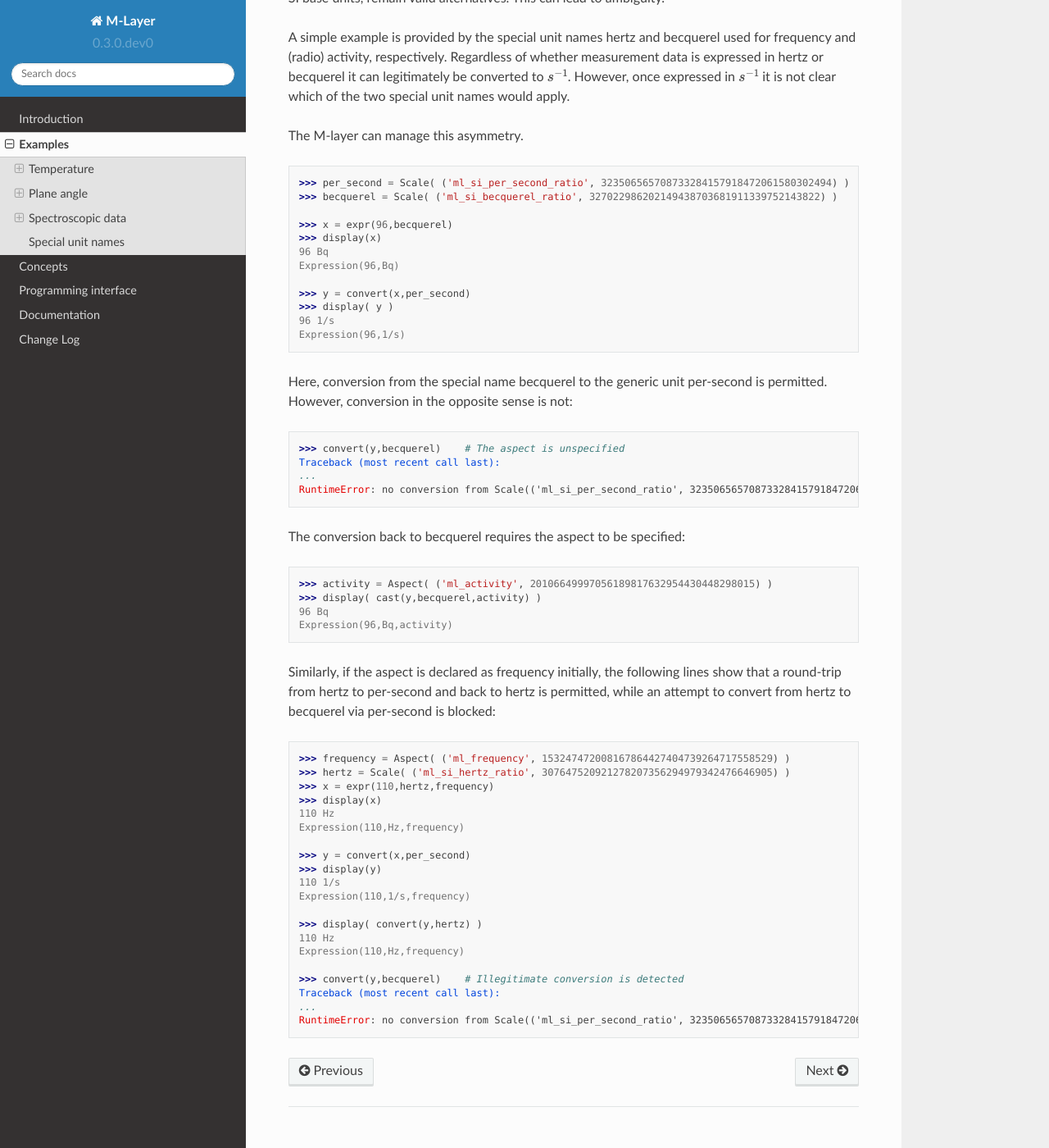
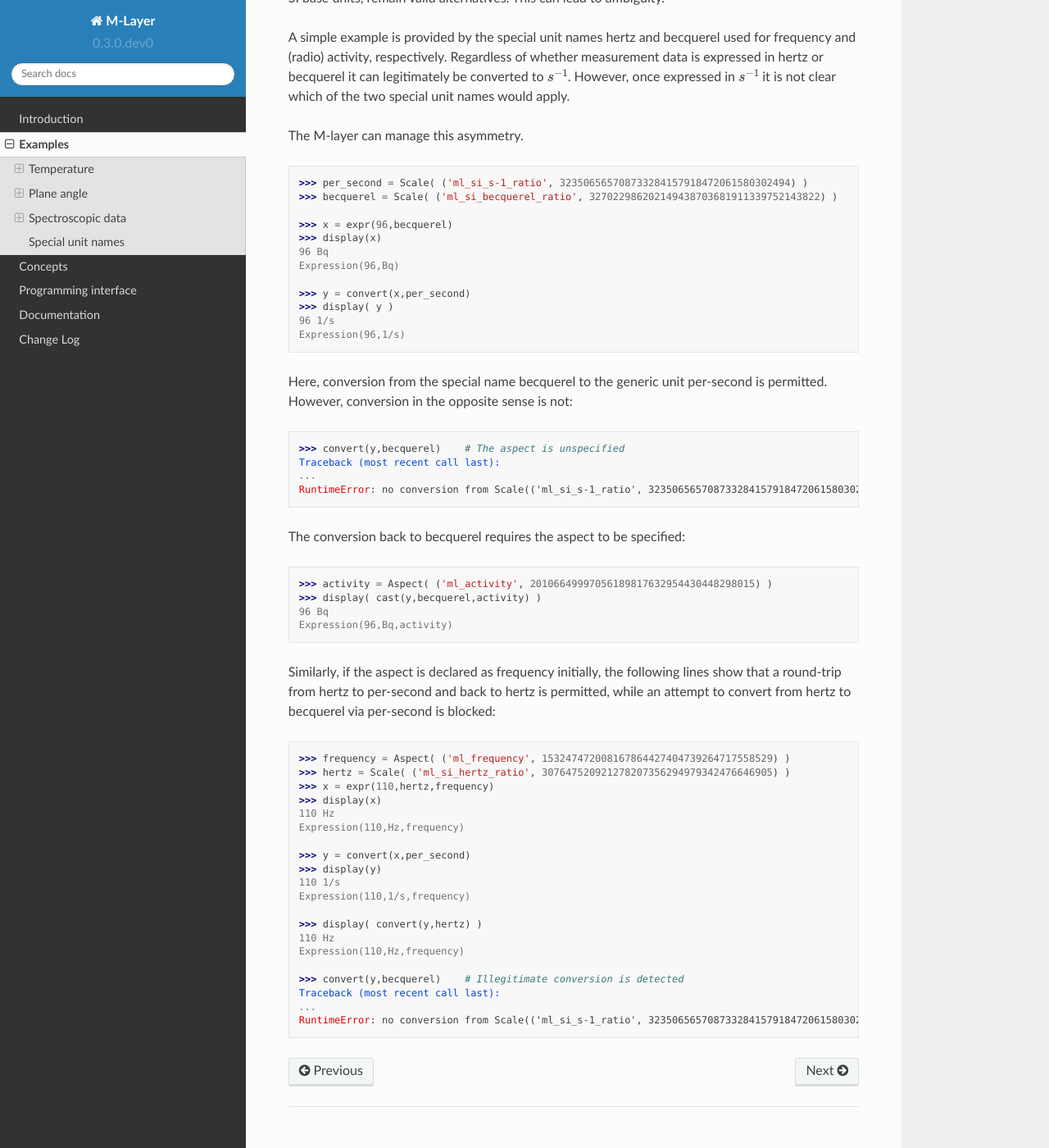
Before and after one commit to apmp-dxfg/m-layer-concept, a Sphinx documentation site: the page built from docs/m_layer_examples.rst, in a window 1280 px wide and 1400 px high, scrolled down 5905 px. Shown: the whole window at 82% size. Built offline with Sphinx 7.4.7 and the Read the Docs theme 2.0.0, drawn with Linux system fonts in a browser that asks for light colours; some of the changed text lies outside the part shown.

Commit message:
names changed

```diff
--- a/docs/m_layer_examples.rst
+++ b/docs/m_layer_examples.rst
@@ -187,9 +187,9 @@
     >>> energy = Aspect( ('ml_energy', 12139911566084412692636353460656684046) )
 
     >>> electronvolt = Scale( ('ml_electronvolt_ratio', 121864523473489992307630707008460819401) )
-    >>> terahertz = Scale( ('ml_si_terahertz_ratio', 271382954339420591832277422907953823861) )
-    >>> per_centimetre = Scale( ('ml_si_per_centimetre_ratio', 333995508470114516586033303775415043902) )
-    >>> nanometre = Scale( ('ml_si_nanometre_ratio', 257091757625055920788370123828667027186) )
+    >>> terahertz = Scale( ('ml_si_THz_ratio', 271382954339420591832277422907953823861) )
+    >>> per_centimetre = Scale( ('ml_si_cm-1_ratio', 333995508470114516586033303775415043902) )
+    >>> nanometre = Scale( ('ml_si_nm_ratio', 257091757625055920788370123828667027186) )
 
 The data may then be converted safely::
 
@@ -253,7 +253,7 @@
 
 The M-layer can manage this asymmetry. ::
 
-    >>> per_second = Scale( ('ml_si_per_second_ratio', 323506565708733284157918472061580302494) )
+    >>> per_second = Scale( ('ml_si_s-1_ratio', 323506565708733284157918472061580302494) )
     >>> becquerel = Scale( ('ml_si_becquerel_ratio', 327022986202149438703681911339752143822) )
 
     >>> x = expr(96,becquerel)
@@ -272,7 +272,7 @@
     >>> convert(y,becquerel)    # The aspect is unspecified
     Traceback (most recent call last):
     ...
-    RuntimeError: no conversion from Scale(('ml_si_per_second_ratio', 323506565708733284157918472061580302494)) to Scale(('ml_si_becquerel_ratio', 327022986202149438703681911339752143822))
+    RuntimeError: no conversion from Scale(('ml_si_s-1_ratio', 323506565708733284157918472061580302494)) to Scale(('ml_si_becquerel_ratio', 327022986202149438703681911339752143822))
 
 The conversion back to becquerel requires the aspect to be specified::
 
@@ -303,4 +303,4 @@
     >>> convert(y,becquerel)    # Illegitimate conversion is detected
     Traceback (most recent call last):
     ...
-    RuntimeError: no conversion from Scale(('ml_si_per_second_ratio', 323506565708733284157918472061580302494)) to Scale(('ml_si_becquerel_ratio', 327022986202149438703681911339752143822)) for Aspect('ml_frequency', 153247472008167864427404739264717558529)
+    RuntimeError: no conversion from Scale(('ml_si_s-1_ratio', 323506565708733284157918472061580302494)) to Scale(('ml_si_becquerel_ratio', 327022986202149438703681911339752143822)) for Aspect('ml_frequency', 153247472008167864427404739264717558529)
```
